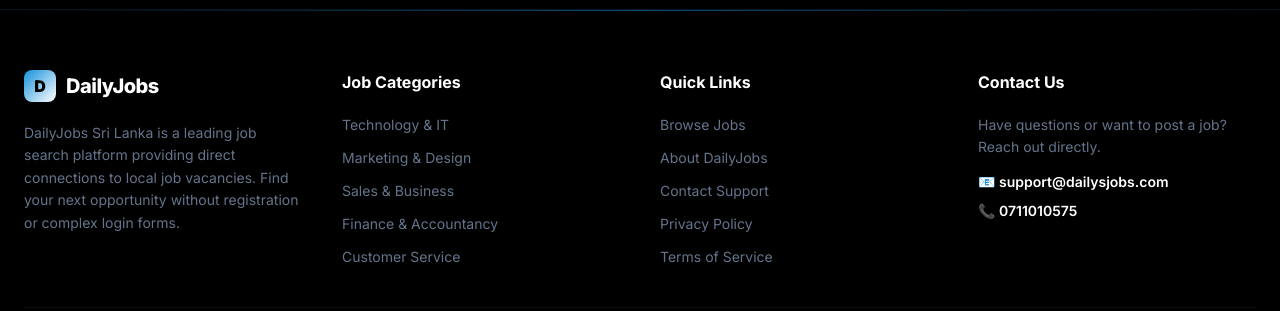
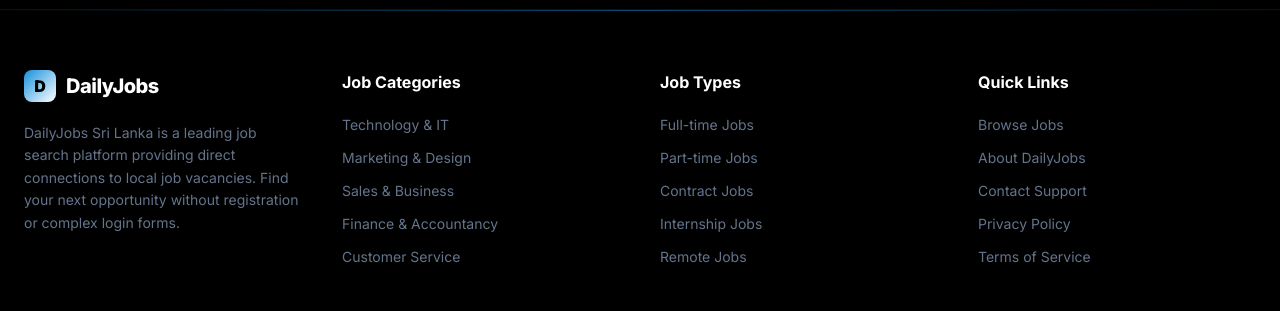
Before and after one commit to SachinHeshan/Daliyjobs, a Next.js app: page / in a window 1280 px wide. Shown: the part 2580-2891 px from the top of the page. Built offline with nearby package versions, Linux system fonts and the light colour scheme; no server answers; the database is empty.

Commit message:
Dynamic URL Support

```diff
--- a/app/[slug]/page.tsx
+++ b/app/[slug]/page.tsx
@@ -4,6 +4,16 @@
 
 type Props = {
   params: Promise<{ slug: string }> | { slug: string };
+};
+
+const jobTypeMap: Record<string, string> = {
+  "fulltime": "Full-time",
+  "full-time": "Full-time",
+  "parttime": "Part-time",
+  "part-time": "Part-time",
+  "contract": "Contract",
+  "internship": "Internship",
+  "remote": "Remote",
 };
 
 export async function generateMetadata({ params }: Props): Promise<Metadata> {
@@ -16,12 +26,20 @@
     };
   }
 
+  const jobType = jobTypeMap[p.slug.toLowerCase()];
+  if (jobType) {
+    return {
+      title: `${jobType} Jobs | DailyJobs`,
+      description: `Find the latest ${jobType} job vacancies and career opportunities. Apply directly on DailyJobs.`,
+    };
+  }
+
   return {
     title: `DailyJobs`,
   };
 }
 
-export default async function LocationPage({ params }: Props) {
+export default async function SlugPage({ params }: Props) {
   const p = await params;
 
   if (p.slug.startsWith("jobs-in-")) {
@@ -29,5 +47,10 @@
     return <HomeContent locationSlug={locationSlug} />;
   }
 
+  const jobType = jobTypeMap[p.slug.toLowerCase()];
+  if (jobType) {
+    return <HomeContent typeSlug={jobType} />;
+  }
+
   notFound();
 }
--- a/components/Footer.tsx
+++ b/components/Footer.tsx
@@ -1,5 +1,6 @@
 "use client";
 import Link from "next/link";
+import { slugify } from "@/lib/slugify";
 
 export default function Footer() {
   return (
@@ -71,11 +72,29 @@
             {["Technology & IT", "Marketing & Design", "Sales & Business", "Finance & Accountancy", "Customer Service"].map((cat) => (
               <li key={cat}>
                 <Link
-                  href="/#jobs"
+                  href={`/job-category/${slugify(cat)}-jobs`}
                   className="footer-link"
                   style={{ color: "#64748b", textDecoration: "none", transition: "color 0.2s" }}
                 >
                   {cat}
+                </Link>
+              </li>
+            ))}
+          </ul>
+        </div>
+
+        {/* Job Types Column */}
+        <div>
+          <h4 style={{ color: "#fff", fontWeight: 700, fontSize: 16, marginBottom: 20 }}>Job Types</h4>
+          <ul style={{ listStyle: "none", padding: 0, display: "flex", flexDirection: "column", gap: 12 }}>
+            {["Full-time", "Part-time", "Contract", "Internship", "Remote"].map((type) => (
+              <li key={type}>
+                <Link
+                  href={`/${type.replace("-", "").toLowerCase()}`}
+                  className="footer-link"
+                  style={{ color: "#64748b", textDecoration: "none", transition: "color 0.2s" }}
+                >
+                  {type} Jobs
                 </Link>
               </li>
             ))}
--- a/components/HomeContent.tsx
+++ b/components/HomeContent.tsx
@@ -11,7 +11,7 @@
 import { db } from "@/lib/firebase";
 import { collection, getDocs } from "firebase/firestore";
 import { Job, mockJobs as fallbackJobs } from "@/data/jobs";
-export default function HomeContent({ categorySlug, locationSlug }: { categorySlug?: string, locationSlug?: string }) {
+export default function HomeContent({ categorySlug, locationSlug, typeSlug }: { categorySlug?: string, locationSlug?: string, typeSlug?: string }) {
   const router = useRouter();
   const [jobs, setJobs] = useState<Job[]>([]);
   const [loading, setLoading] = useState(true);
@@ -67,7 +67,13 @@
     setCurrentPage(1);
   }, [searchQuery, selectedLocation, selectedType, selectedCategory]);
 
-
+  useEffect(() => {
+    if (typeSlug) {
+      setSelectedType(typeSlug);
+    } else {
+      setSelectedType("All");
+    }
+  }, [typeSlug]);
 
   // Extract unique categories from jobs
   const categories = useMemo(() => {
@@ -290,7 +296,14 @@
             {["All", "Full-time", "Part-time", "Contract", "Internship", "Remote"].map((type) => (
               <button
                 key={type}
-                onClick={() => setSelectedType(type)}
+                onClick={() => {
+                  if (type === "All") {
+                    router.push("/", { scroll: false });
+                  } else {
+                    const slug = type.replace("-", "").toLowerCase();
+                    router.push(`/${slug}`, { scroll: false });
+                  }
+                }}
                 style={{
                   border: "none",
                   outline: "none",
```
